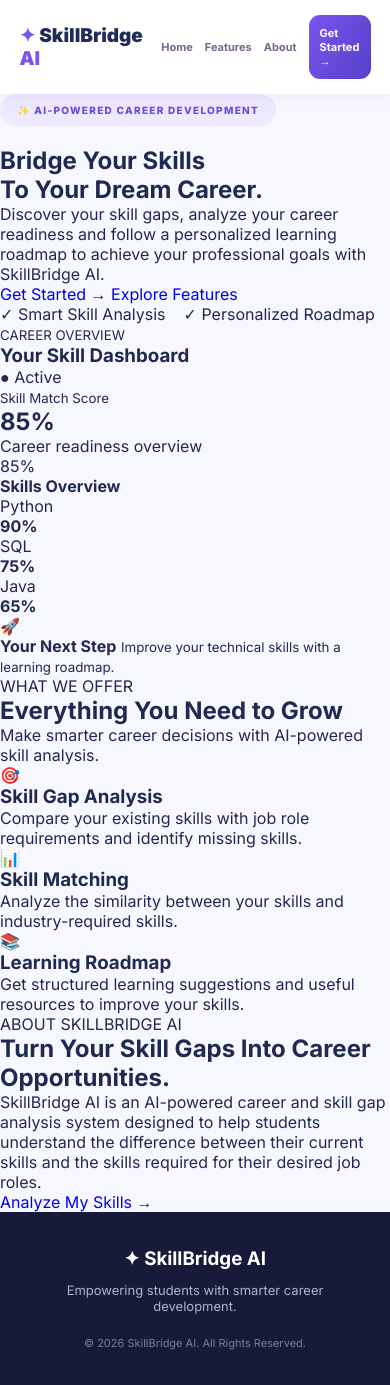
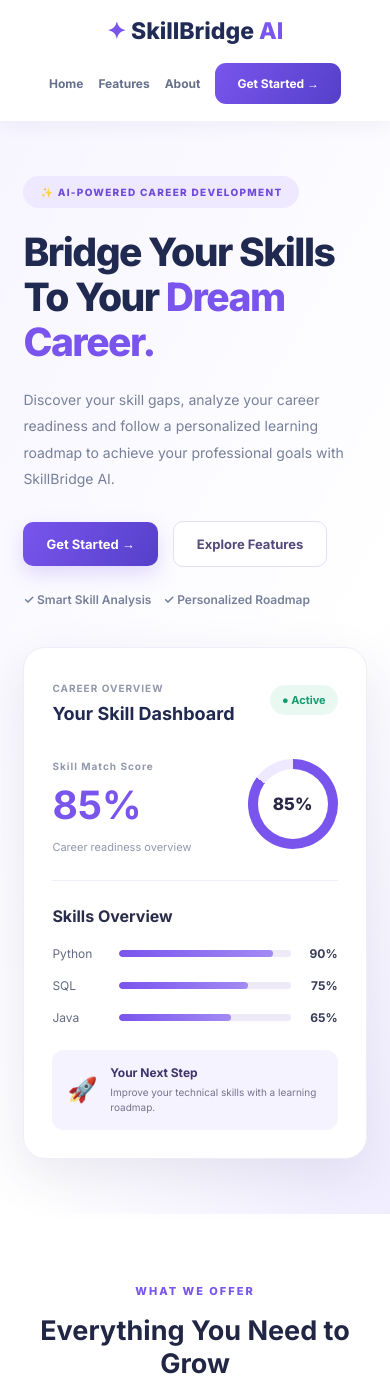
Before and after one commit to Sneha-957/SkillBridge-AI, a Flask app: page / in a window 390 px wide. Shown: the top 1385 px of the page. Run offline with Flask 3, Linux system fonts and the light colour scheme.

Commit message:
Fix homepage and profile CSS styling

```diff
--- /dev/null
+++ b/static/css/home.css
@@ -0,0 +1,519 @@
+
+* {
+    margin: 0;
+    padding: 0;
+    box-sizing: border-box;
+}
+
+html {
+    scroll-behavior: smooth;
+}
+
+body {
+    font-family: 'Inter', sans-serif;
+    background: #fff;
+    color: #20294f;
+    overflow-x: hidden;
+}
+
+a {
+    text-decoration: none;
+}
+
+/* NAVBAR */
+.navbar {
+    width: 100%;
+    min-height: 78px;
+    padding: 15px 8%;
+    display: flex;
+    justify-content: space-between;
+    align-items: center;
+    background: #fff;
+    box-shadow: 0 3px 20px rgba(40,40,100,.06);
+    position: relative;
+    z-index: 10;
+}
+
+.logo {
+    font-size: 23px;
+    font-weight: 900;
+    color: #202b58;
+    white-space: nowrap;
+}
+
+.logo-icon,
+.logo span:last-child {
+    color: #7955ed;
+}
+
+.nav-links {
+    display: flex;
+    align-items: center;
+    gap: 30px;
+}
+
+.nav-links a {
+    color: #66708b;
+    font-size: 13px;
+    font-weight: 700;
+}
+
+.nav-links a:hover {
+    color: #7955ed;
+}
+
+.nav-links .nav-btn {
+    background: linear-gradient(120deg,#7955ed,#5540c9);
+    color: white;
+    padding: 13px 22px;
+    border-radius: 11px;
+}
+
+/* HERO LAYOUT - MAIN FIX */
+.hero {
+    width: 100%;
+    min-height: 620px;
+    padding: 75px 8%;
+    display: grid !important;
+    grid-template-columns: minmax(0, 1.1fr) minmax(350px, .9fr) !important;
+    align-items: center;
+    justify-content: space-between;
+    gap: 55px;
+    background: linear-gradient(120deg,#f7f5ff,#fff 65%,#f0edff);
+}
+
+.hero-content {
+    width: 100%;
+    max-width: 600px;
+    min-width: 0;
+    text-align: left;
+    justify-self: start;
+}
+
+.hero-content .tag {
+    display: inline-block;
+    background: #eee9ff;
+    color: #704bd9;
+    padding: 10px 17px;
+    border-radius: 30px;
+    font-size: 10px;
+    font-weight: 800;
+    letter-spacing: 1.3px;
+    margin-bottom: 22px;
+}
+
+.hero-content h1 {
+    font-size: clamp(38px,4.2vw,58px);
+    line-height: 1.15;
+    font-weight: 900;
+    letter-spacing: -1.5px;
+    color: #20294f;
+    margin-bottom: 22px;
+}
+
+.hero-content h1 span {
+    color: #7955ed;
+}
+
+.hero-content > p {
+    color: #76809a;
+    line-height: 1.9;
+    font-size: 14px;
+    max-width: 540px;
+    margin-bottom: 28px;
+}
+
+.hero-buttons {
+    display: flex;
+    align-items: center;
+    gap: 15px;
+    flex-wrap: wrap;
+}
+
+.btn,
+.secondary-btn {
+    display: inline-block;
+    padding: 14px 23px;
+    border-radius: 10px;
+    font-size: 13px;
+    font-weight: 700;
+    transition: .3s;
+}
+
+.btn {
+    background: linear-gradient(120deg,#7955ed,#5540c9);
+    color: white;
+    box-shadow: 0 8px 20px #7955ed35;
+}
+
+.btn:hover {
+    transform: translateY(-3px);
+}
+
+.secondary-btn {
+    background: white;
+    border: 1px solid #e4def8;
+    color: #554a79;
+}
+
+.hero-note {
+    margin-top: 25px;
+    color: #76809a;
+    font-size: 12px;
+    font-weight: 600;
+}
+
+/* RIGHT SIDE DASHBOARD CARD */
+.preview-card {
+    display: block;
+    width: 100%;
+    max-width: 470px;
+    min-width: 0;
+    justify-self: end;
+    align-self: center;
+    padding: 28px;
+    background: #fff;
+    border: 1px solid #eeedfa;
+    border-radius: 22px;
+    box-shadow: 0 18px 50px rgba(45,43,110,.10);
+}
+
+.preview-header,
+.preview-score {
+    display: flex;
+    justify-content: space-between;
+    align-items: center;
+}
+
+.preview-header small,
+.preview-score small {
+    color: #9299ad;
+    font-size: 10px;
+    font-weight: 700;
+    letter-spacing: 1px;
+}
+
+.preview-header h3 {
+    font-size: 18px;
+    color: #20294f;
+    margin-top: 7px;
+}
+
+.status {
+    color: #159b70;
+    background: #e9f9f2;
+    padding: 8px 12px;
+    border-radius: 20px;
+    font-size: 11px;
+    font-weight: 700;
+}
+
+.preview-score {
+    margin-top: 30px;
+}
+
+.preview-score h2 {
+    font-size: 39px;
+    color: #7955ed;
+    margin: 7px 0;
+}
+
+.preview-score span {
+    color: #9299ad;
+    font-size: 11px;
+}
+
+.score-circle {
+    width: 90px;
+    height: 90px;
+    flex-shrink: 0;
+    border-radius: 50%;
+    display: grid;
+    place-items: center;
+    background: conic-gradient(#7955ed 85%,#eee9ff 0);
+    position: relative;
+}
+
+.score-circle::before {
+    content: "";
+    position: absolute;
+    width: 70px;
+    height: 70px;
+    background: white;
+    border-radius: 50%;
+}
+
+.score-circle div {
+    position: relative;
+    font-size: 17px;
+    font-weight: 800;
+    color: #292747;
+}
+
+.preview-divider {
+    height: 1px;
+    background: #eeeefa;
+    margin: 25px 0;
+}
+
+.preview-card h4 {
+    margin-bottom: 20px;
+    color: #292d49;
+}
+
+.skill-row {
+    display: grid;
+    grid-template-columns: 55px minmax(0,1fr) 35px;
+    gap: 12px;
+    align-items: center;
+    margin: 17px 0;
+    font-size: 12px;
+    color: #646b80;
+}
+
+.skill-row b {
+    color: #373c58;
+    text-align: right;
+}
+
+.progress {
+    height: 7px;
+    background: #eeeaf8;
+    border-radius: 20px;
+    overflow: hidden;
+}
+
+.progress div {
+    height: 100%;
+    background: linear-gradient(90deg,#7955ed,#a28af4);
+    border-radius: 20px;
+}
+
+.roadmap-box {
+    display: flex;
+    align-items: center;
+    gap: 13px;
+    padding: 15px;
+    margin-top: 25px;
+    background: #f5f3ff;
+    border-radius: 12px;
+}
+
+.roadmap-box > span {
+    font-size: 24px;
+}
+
+.roadmap-box b,
+.roadmap-box small {
+    display: block;
+}
+
+.roadmap-box b {
+    color: #40346c;
+    font-size: 12px;
+    margin-bottom: 5px;
+}
+
+.roadmap-box small {
+    color: #77718c;
+    font-size: 10px;
+    line-height: 1.5;
+}
+
+/* FEATURES */
+.features {
+    padding: 85px 8%;
+    text-align: center;
+    background: white;
+}
+
+.section-heading > span {
+    color: #7955ed;
+    font-size: 11px;
+    font-weight: 800;
+    letter-spacing: 2px;
+}
+
+.section-heading h2 {
+    color: #202644;
+    font-size: 34px;
+    margin: 15px 0;
+}
+
+.section-heading p {
+    color: #777e91;
+    font-size: 14px;
+    line-height: 1.7;
+}
+
+.feature-grid {
+    display: grid;
+    grid-template-columns: repeat(3,minmax(0,1fr));
+    gap: 25px;
+    margin-top: 45px;
+}
+
+.feature-card {
+    padding: 32px 25px;
+    border: 1px solid #eeeaf7;
+    border-radius: 16px;
+    text-align: left;
+    background: white;
+    transition: .3s;
+}
+
+.feature-card:hover {
+    transform: translateY(-6px);
+    box-shadow: 0 15px 35px rgba(48,35,100,.09);
+}
+
+.feature-icon {
+    width: 52px;
+    height: 52px;
+    display: grid;
+    place-items: center;
+    background: #f0ecff;
+    border-radius: 13px;
+    font-size: 24px;
+    margin-bottom: 22px;
+}
+
+.feature-card h3 {
+    color: #292e4b;
+    font-size: 17px;
+    margin-bottom: 12px;
+}
+
+.feature-card p {
+    color: #777e91;
+    font-size: 13px;
+    line-height: 1.8;
+}
+
+/* ABOUT */
+.about {
+    padding: 85px 8%;
+    background: linear-gradient(120deg,#f3f0ff,#faf9ff);
+}
+
+.about-content {
+    max-width: 720px;
+    margin: auto;
+    text-align: center;
+}
+
+.about-content > span {
+    color: #7955ed;
+    font-size: 11px;
+    font-weight: 800;
+    letter-spacing: 2px;
+}
+
+.about-content h2 {
+    color: #202644;
+    font-size: 35px;
+    line-height: 1.35;
+    margin: 18px 0;
+}
+
+.about-content h2 span {
+    color: #7955ed;
+}
+
+.about-content p {
+    color: #71788d;
+    font-size: 14px;
+    line-height: 1.9;
+    margin-bottom: 28px;
+}
+
+/* FOOTER */
+footer {
+    padding: 35px 20px;
+    text-align: center;
+    background: #171a38;
+    color: white;
+}
+
+footer h3 {
+    font-size: 21px;
+    margin-bottom: 10px;
+}
+
+footer p {
+    color: #c3c3d2;
+    font-size: 13px;
+    margin-bottom: 18px;
+}
+
+footer small {
+    color: #9697ad;
+    font-size: 11px;
+}
+
+/* TABLET */
+@media(max-width:950px) {
+    .hero {
+        grid-template-columns: minmax(0,1fr) minmax(300px,.9fr) !important;
+        gap: 30px;
+        padding-left: 5%;
+        padding-right: 5%;
+    }
+
+    .hero-content h1 {
+        font-size: 42px;
+    }
+}
+
+/* MOBILE */
+@media(max-width:700px) {
+    .navbar {
+        padding: 17px 5%;
+        flex-direction: column;
+        gap: 18px;
+    }
+
+    .nav-links {
+        gap: 15px;
+        flex-wrap: wrap;
+        justify-content: center;
+    }
+
+    .nav-links a {
+        font-size: 12px;
+    }
+
+    .hero {
+        grid-template-columns: minmax(0,1fr) !important;
+        padding: 55px 6%;
+        gap: 40px;
+    }
+
+    .hero-content {
+        max-width: 100%;
+    }
+
+    .hero-content h1 {
+        font-size: 39px;
+    }
+
+    .preview-card {
+        width: 100%;
+        max-width: 500px;
+        justify-self: center;
+    }
+
+    .features,
+    .about {
+        padding: 65px 6%;
+    }
+
+    .feature-grid {
+        grid-template-columns: 1fr;
+    }
+
+    .section-heading h2,
+    .about-content h2 {
+        font-size: 27px;
+    }
+}
--- a/templates/index.html
+++ b/templates/index.html
@@ -7,7 +7,7 @@
     <title>SkillBridge AI | Career Growth Platform</title>
 
     <link rel="stylesheet"
-    href="{{ url_for('static', filename='css/style.css') }}">
+href="{{ url_for('static', filename='css/home.css') }}">
 
     <link href="https://fonts.googleapis.com/css2?family=Inter:wght@400;500;600;700;800&display=swap"
     rel="stylesheet">
--- a/templates/profile.html
+++ b/templates/profile.html
@@ -1,3 +1,4 @@
+
 <!DOCTYPE html>
 <html lang="en">
 <head>
@@ -7,8 +8,7 @@
     <title>Student Profile | SkillBridge AI</title>
 
     <link rel="stylesheet"
-    href="{{ url_for('static', filename='css/style.css') }}">
-
+<link rel="stylesheet" href="{{ url_for('static', filename='css/profile.css') }}">
     <link href="https://fonts.googleapis.com/css2?family=Inter:wght@400;500;600;700;800&display=swap"
     rel="stylesheet">
 </head>
```
